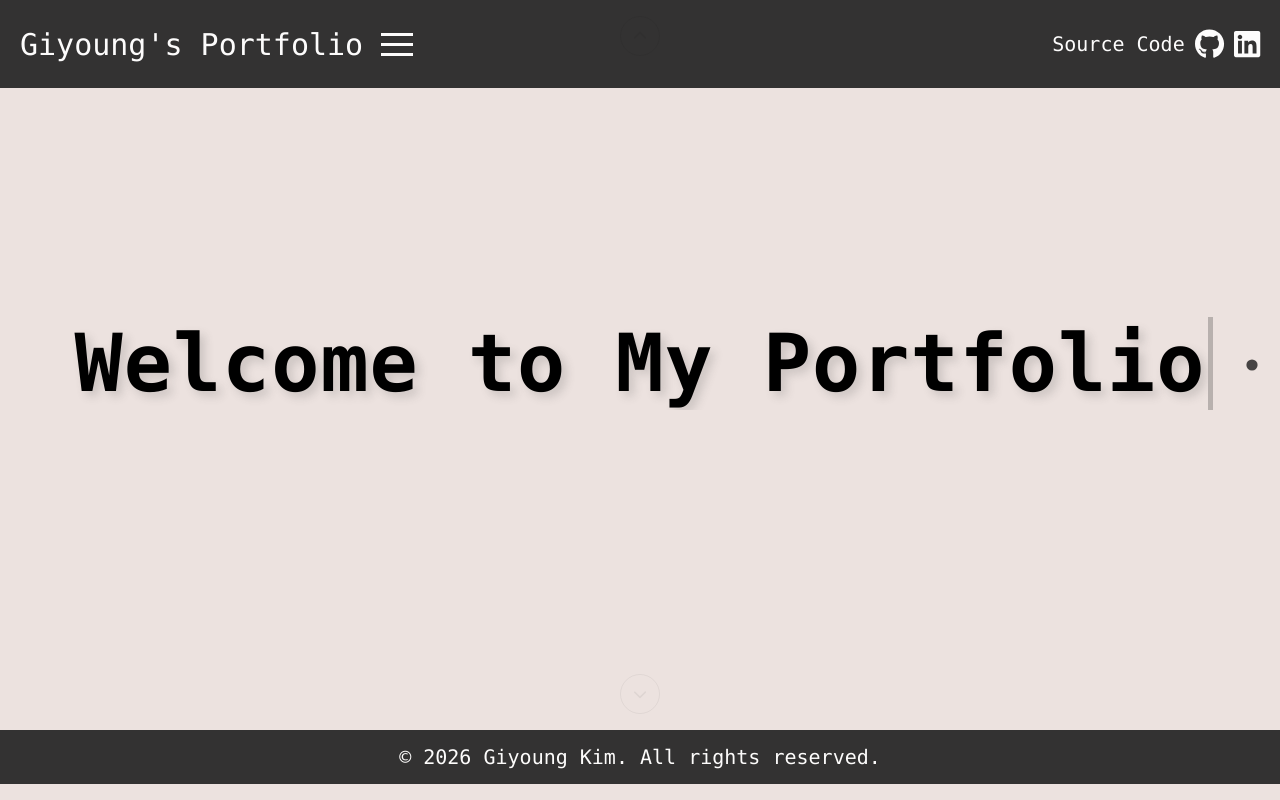
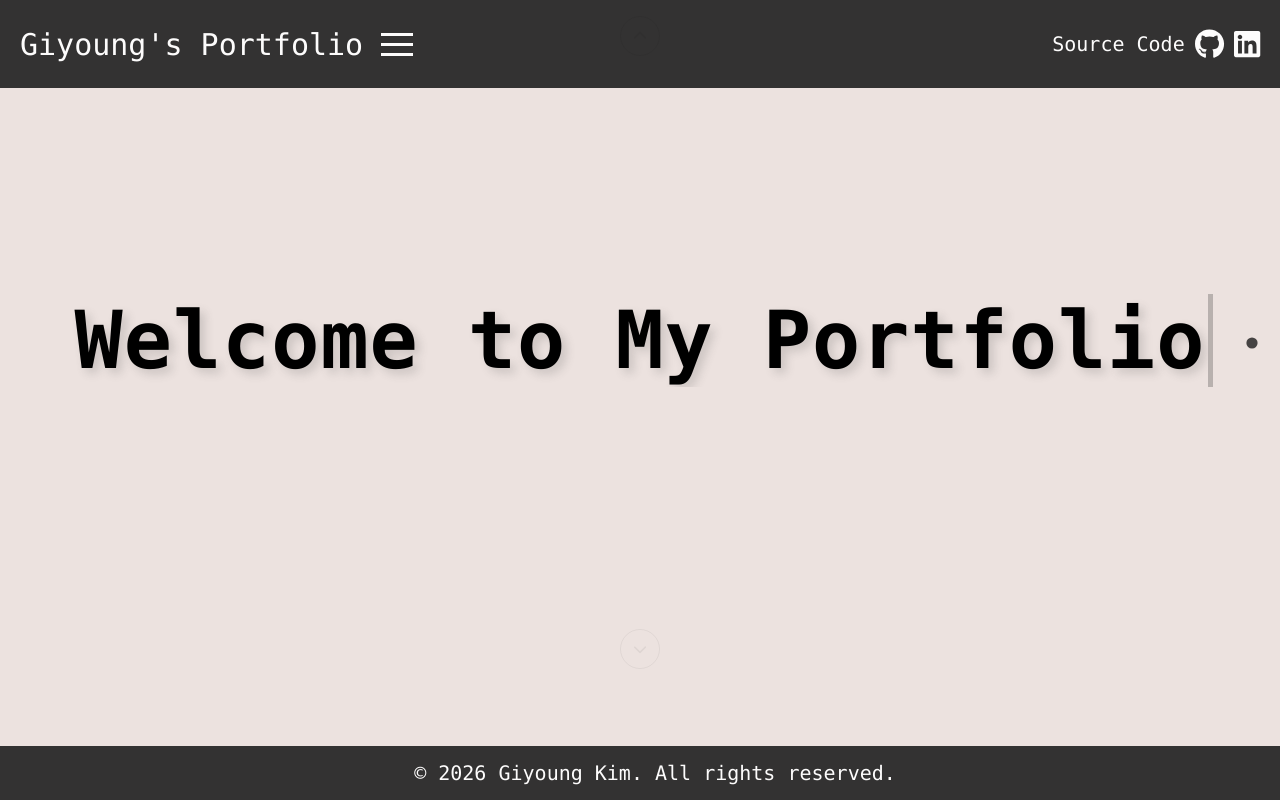
Before and after one commit to giykim/portfolio, a React (Create React App) app in the folder portfolio/: page / in a window 1280 px wide. Built offline with nearby package versions, Linux system fonts and the light colour scheme.

Commit message:
Fix transition between pages

```diff
--- a/portfolio/src/App.js
+++ b/portfolio/src/App.js
@@ -1,5 +1,4 @@
-import { BrowserRouter, Routes, Route, useLocation } from "react-router-dom";
-import { AnimatePresence } from "framer-motion"
+import { BrowserRouter, Routes, Route } from "react-router-dom";
 import Navigation from "./pages/Navigation";
 import Home from "./pages/Home";
 import About from "./pages/About";
@@ -13,13 +12,10 @@ const routes = [
 ];
 
 function Layout() {
-    const location = useLocation();
-
     return (
-        <AnimatePresence mode="wait">
+        <>
             <ScrollToTop />
-
-            <Routes location={location} key={location.pathname}>
+            <Routes>
                 <Route path="/" element={<Navigation />}>
                     {routes.map(({ path, element, index }, key) => (
                         <Route
@@ -31,7 +27,7 @@ function Layout() {
                     ))}
                 </Route>
             </Routes>
-        </AnimatePresence>
+        </>
     )
 }
 
--- a/portfolio/src/components/ScrollableSections.css
+++ b/portfolio/src/components/ScrollableSections.css
@@ -1,7 +1,7 @@
 .scrollable-sections {
     position: relative;
     width: 100vw;
-    height: calc(100vh - 70px);
+    height: calc(100vh - 115px);
     overflow: hidden;
 }
 
--- a/portfolio/src/pages/Navigation.css
+++ b/portfolio/src/pages/Navigation.css
@@ -82,7 +82,10 @@
 }
 
 .footer {
-    position: relative;
+    position: fixed;
+    bottom: 0;
+    left: 0;
+    width: 100%;
     display: flex;
     justify-content: center;
     align-items: center;
--- a/portfolio/src/pages/Navigation.js
+++ b/portfolio/src/pages/Navigation.js
@@ -1,5 +1,6 @@
 import { useState } from "react"
-import { Link, Outlet } from "react-router-dom"
+import { Link, Outlet, useLocation } from "react-router-dom"
+import { AnimatePresence, motion } from "framer-motion"
 import { Divide as Hamburger } from "hamburger-react";
 import { FontAwesomeIcon } from '@fortawesome/react-fontawesome';
 import { faGithub, faLinkedin } from '@fortawesome/free-brands-svg-icons';
@@ -7,6 +8,7 @@ import "./Navigation.css";
 
 const Navigation = () => {
     const [isOpen, setIsOpen] = useState(false);
+    const location = useLocation();
 
     const toggleIsOpen = () => {
         setIsOpen(!isOpen);
@@ -53,7 +55,20 @@ const Navigation = () => {
                 <li onClick={toggleIsOpen}><code className="p"><Link to="/about">About</Link></code></li>
             </ul>
 
-            <Outlet />
+            <div style={{ position: 'relative', height: 'calc(100vh - 115px)' }}>
+                <AnimatePresence>
+                    <motion.div
+                        key={location.pathname}
+                        initial={{ opacity: 0 }}
+                        animate={{ opacity: 1 }}
+                        exit={{ opacity: 0 }}
+                        transition={{ duration: 0.35, ease: "easeInOut" }}
+                        style={{ position: 'absolute', top: 0, left: 0, width: '100%' }}
+                    >
+                        <Outlet />
+                    </motion.div>
+                </AnimatePresence>
+            </div>
 
             <footer className="footer">
                 <code className="p">© {new Date().getFullYear()} Giyoung Kim. All rights reserved.</code>
```
